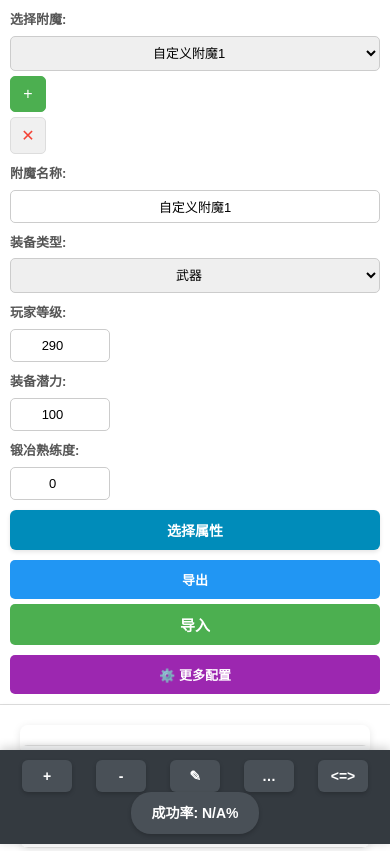
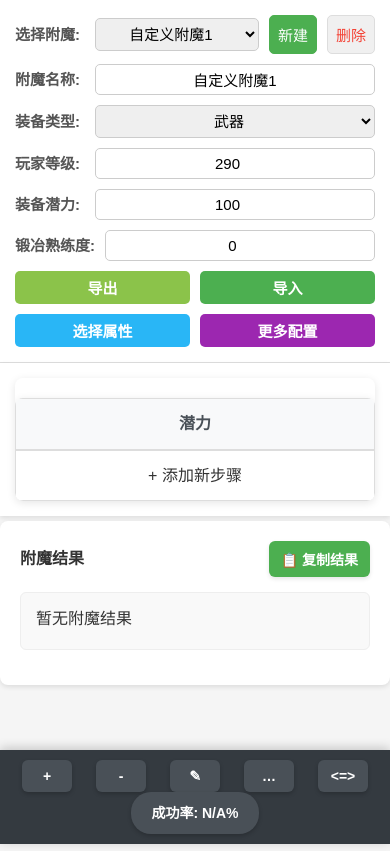
Before and after one commit to sunny-wind-i/Toram-EnchantmentSimulator, a plain HTML site: page EnchantmentSimulator.html in a window 390 px wide. Shown: the top 851 px of the page. Drawn offline with Linux system fonts and the light colour scheme.

Commit message:
feat: 改进UI-3

```diff
--- a/EnchantmentSimulator.html
+++ b/EnchantmentSimulator.html
@@ -13,23 +13,35 @@
     <!-- 基础信息区 -->
     <div class="basic-info-section">
         <div class="basic-info-container">
-            <!-- 第一行：附魔选择和操作 -->
-            <div class="basic-info-row">
+            <!-- 电脑端第一行：选择附魔、新建、删除、附魔名称 -->
+            <!-- 手机端第一行：选择附魔、新建、删除 -->
+            <!-- 手机端第二行：附魔名称 -->
+            <div class="basic-info-row row-1">
                 <div class="basic-info-group">
                     <label for="enchantmentSelector">选择附魔:</label>
                     <select id="enchantmentSelector"></select>
-                    <button id="newEnchantmentBtn" class="icon-btn primary" title="新建">&#43;</button>
-                    <button id="deleteEnchantmentBtn" class="icon-btn danger" title="删除">&#10005;</button>
+                    <button id="newEnchantmentBtn" class="icon-btn primary" title="新建附魔">新建</button>
+                    <button id="deleteEnchantmentBtn" class="icon-btn danger" title="删除附魔">删除</button>
                 </div>
 
+                <div class="basic-info-group desktop-only">
+                    <label for="enchantmentName">附魔名称:</label>
+                    <input type="text" id="enchantmentName" value="自定义附魔1">
+                </div>
+            </div>
+
+            <!-- 手机端第二行：附魔名称 -->
+            <div class="basic-info-row row-2 mobile-only">
                 <div class="basic-info-group">
                     <label for="enchantmentName">附魔名称:</label>
                     <input type="text" id="enchantmentName" value="自定义附魔1">
                 </div>
             </div>
 
-            <!-- 第二行：装备和角色信息 -->
-            <div class="basic-info-row">
+            <!-- 电脑端第二行：装备类型、玩家等级、装备潜力、锻冶熟练度 -->
+            <!-- 手机端第三行：装备类型、玩家等级 -->
+            <!-- 手机端第四行：装备潜力、锻冶熟练度 -->
+            <div class="basic-info-row row-3">
                 <div class="basic-info-group">
                     <label for="equipmentType">装备类型:</label>
                     <select id="equipmentType">
@@ -43,30 +55,53 @@
                     <input type="number" id="playerLevel" min="200" value="290">
                 </div>
 
+                <div class="basic-info-group desktop-only">
+                    <label for="equipmentPotential">装备潜力:</label>
+                    <input type="number" id="equipmentPotential" min="1" value="100">
+                </div>
+
+                <div class="basic-info-group desktop-only">
+                    <label for="smithingLevel">锻冶熟练度:</label>
+                    <input type="number" id="smithingLevel" min="0" value="0">
+                </div>
+            </div>
+
+            <!-- 手机端第四行：装备潜力、锻冶熟练度 -->
+            <div class="basic-info-row row-4 mobile-only">
                 <div class="basic-info-group">
                     <label for="equipmentPotential">装备潜力:</label>
                     <input type="number" id="equipmentPotential" min="1" value="100">
                 </div>
-            </div>
 
-            <!-- 第三行：技能和操作按钮 -->
-            <div class="basic-info-row">
                 <div class="basic-info-group">
                     <label for="smithingLevel">锻冶熟练度:</label>
                     <input type="number" id="smithingLevel" min="0" value="0">
                 </div>
+            </div>
 
-                <div class="basic-info-group">
-                    <button id="selectPropertiesBtn" class="select-properties-btn">选择属性</button>
-                </div>
-
+            <!-- 电脑端第三行：导入、导出、属性选择、更多配置 -->
+            <!-- 手机端第五行：导入、导出 -->
+            <!-- 手机端第六行：属性选择、更多配置 -->
+            <div class="basic-info-row row-5">
                 <div class="basic-info-group">
                     <button id="exportBtn" class="export-btn">导出</button>
                     <button id="importBtn" class="import-btn">导入</button>
                 </div>
 
+                <div class="basic-info-group desktop-only">
+                    <button id="selectPropertiesBtn" class="select-properties-btn">选择属性</button>
+                </div>
+
+                <div class="basic-info-group desktop-only">
+                    <button id="moreConfigBtn" class="more-config-btn">⚙️ 更多配置</button>
+                </div>
+            </div>
+
+            <!-- 手机端第六行：属性选择、更多配置 -->
+            <div class="basic-info-row row-6 mobile-only">
                 <div class="basic-info-group">
-                    <button id="moreConfigBtn" class="more-config-btn">⚙️ 更多配置</button>
+                    <button id="selectPropertiesBtn" class="select-properties-btn">选择属性</button>
+                    <button id="moreConfigBtn" class="more-config-btn">更多配置</button>
                 </div>
             </div>
         </div>
--- a/css/EnchantmentSimulator.css
+++ b/css/EnchantmentSimulator.css
@@ -31,12 +31,13 @@ body {
     flex-wrap: wrap;
     gap: 15px;
     align-items: center;
+    justify-content: center;
 }
 
 .basic-info-group {
     display: flex;
     align-items: center;
-    gap: 8px;
+    gap: 15px;
     flex-wrap: nowrap;
 }
 
@@ -44,7 +45,7 @@ body {
     font-weight: 600;
     white-space: nowrap;
     color: #555;
-    font-size: 14px;
+    font-size: 15px;
 }
 
 .basic-info-group input,
@@ -52,7 +53,7 @@ body {
     padding: 8px 10px;
     border: 1px solid #ccc;
     border-radius: 5px;
-    font-size: 14px;
+    font-size: 15px;
     text-align: center;
     min-width: 60px;
 }
@@ -72,12 +73,13 @@ body {
     border-radius: 5px;
     padding: 8px 12px;
     cursor: pointer;
-    font-size: 16px;
+    font-size: 15px;
     display: flex;
     align-items: center;
     justify-content: center;
     transition: all 0.2s ease;
     min-width: 40px;
+    font-weight: 500;
 }
 
 .icon-btn:hover {
@@ -104,139 +106,236 @@ body {
     background-color: #ffebee;
 }
 
+/* 统一使用更多配置按钮样式 */
+.more-config-btn,
 .export-btn,
-.import-btn {
-    background-color: #2196F3;
+.import-btn,
+.select-properties-btn {
     color: white;
     border: none;
     padding: 8px 12px;
     text-align: center;
     text-decoration: none;
     display: inline-block;
-    font-size: 14px;
+    font-size: 15px;
     cursor: pointer;
     border-radius: 5px;
     display: flex;
     align-items: center;
+    justify-content: center;
     gap: 5px;
     transition: all 0.2s ease;
     font-weight: 600;
-}
-
-.export-btn:hover {
-    background-color: #0b7dda;
-    transform: translateY(-2px);
-}
-
-.import-btn:hover {
-    background-color: #0b7dda;
-    transform: translateY(-2px);
-}
-
-.select-properties-btn {
-    padding: 8px 16px;
-    background-color: #008CBA;
-    color: white;
-    border: none;
-    border-radius: 5px;
-    cursor: pointer;
-    font-size: 14px;
-    font-weight: 600;
-    transition: all 0.2s ease;
-    display: flex;
-    align-items: center;
-    gap: 8px;
-    box-shadow: 0 2px 4px rgba(0, 0, 0, 0.1);
-}
-
-.select-properties-btn:hover {
-    background-color: #007B9A;
-    transform: translateY(-2px);
-    box-shadow: 0 4px 8px rgba(0, 0, 0, 0.15);
-}
-
+    min-width: 60px;
+}
+
+/* 默认紫色背景 */
 .more-config-btn {
     background-color: #9c27b0;
-    color: white;
-    border: none;
-    padding: 8px 12px;
-    text-align: center;
-    text-decoration: none;
-    display: inline-block;
-    font-size: 14px;
-    cursor: pointer;
-    border-radius: 5px;
-    display: flex;
-    align-items: center;
-    gap: 5px;
-    transition: all 0.2s ease;
-    font-weight: 600;
 }
 
 .more-config-btn:hover {
     background-color: #7b1fa2;
     transform: translateY(-2px);
+    box-shadow: 0 4px 8px rgba(0, 0, 0, 0.1);
+}
+
+/* 特定按钮颜色覆盖 */
+.export-btn {
+    background-color: #8bc34a; /* 浅绿色 */
+    padding: 8px 12px; /* 修复：确保与其他按钮有相同的padding */
+}
+
+.export-btn:hover {
+    background-color: #7cb342;
+    transform: translateY(-2px);
+    box-shadow: 0 4px 8px rgba(0, 0, 0, 0.1);
+}
+
+.import-btn {
+    background-color: #8bc34a; /* 浅绿色 */
+    padding: 8px 12px; /* 修复：确保与其他按钮有相同的padding */
+}
+
+.import-btn:hover {
+    background-color: #7cb342;
+    transform: translateY(-2px);
+    box-shadow: 0 4px 8px rgba(0, 0, 0, 0.1);
+}
+
+.select-properties-btn {
+    background-color: #29b6f6; /* 天蓝色 */
+    min-width: 100px;
+}
+
+.select-properties-btn:hover {
+    background-color: #039be5;
+    transform: translateY(-2px);
+    box-shadow: 0 4px 8px rgba(0, 0, 0, 0.1);
+}
+
+/* 样式已合并到上面的统一按钮样式中 */
+
+/* 桌面端专用 */
+.desktop-only {
+    display: flex;
+    align-items: center;
+    gap: 15px;
+}
+
+/* 移动端专用 */
+.mobile-only {
+    display: none;
 }
 
 /* 响应式设计 - 平板 */
 @media (max-width: 1024px) {
+    .basic-info-section {
+        padding: 15px;
+    }
+
+    .basic-info-container {
+        gap: 12px;
+    }
+
     .basic-info-row {
+        gap: 12px;
+        align-items: center;
+        justify-content: center;
+    }
+
+    .basic-info-group {
         gap: 10px;
     }
 
-    .basic-info-group {
-        gap: 5px;
-    }
-
     .basic-info-group label {
-        font-size: 13px;
+        font-size: 15px;
     }
 
     .basic-info-group input,
     .basic-info-group select {
         padding: 6px 8px;
-        font-size: 13px;
+        font-size: 15px;
     }
 
     .icon-btn {
         padding: 6px 10px;
-        font-size: 14px;
+        font-size: 15px;
         min-width: 36px;
     }
 
+    /* 确保导出、导入、选择属性和更多配置按钮在平板上的样式一致 */
     .export-btn,
     .import-btn,
     .select-properties-btn,
     .more-config-btn {
         padding: 6px 10px;
-        font-size: 13px;
+        font-size: 15px;
+    }
+
+    .export-btn,
+    .import-btn,
+    .select-properties-btn,
+    .more-config-btn {
+        padding: 6px 10px;
+        font-size: 15px;
     }
 }
 
 /* 响应式设计 - 手机 */
 @media (max-width: 768px) {
     .basic-info-section {
-        padding: 12px;
+        padding: 15px;
     }
 
     .basic-info-container {
         gap: 12px;
+    }
+
+    .basic-info-row {
+        flex-direction: row;
+        flex-wrap: wrap;
+        gap: 12px;
+        justify-content: flex-start; /* 在手机端不居中，保持左对齐 */
+    }
+
+    .basic-info-group {
+        gap: 10px;
+    }
+
+    .basic-info-group label {
+        font-size: 15px;
+        min-width: 60px;
+    }
+
+    .basic-info-group input,
+    .basic-info-group select {
+        padding: 6px 8px;
+        font-size: 15px;
+        min-width: 70px;
+    }
+
+    /* 隐藏桌面端专用元素 */
+    .desktop-only {
+        display: none !important;
+    }
+
+    /* 显示移动端专用元素 */
+    .mobile-only {
+        display: flex !important;
+        align-items: center;
+        gap: 10px;
+        width: 100%;
+    }
+
+    .mobile-only.row-2,
+    .mobile-only.row-4 {
+        width: 100%;
+    }
+
+    /* 确保移动端按钮在同一行 */
+    .mobile-only .basic-info-group {
+        flex: 1;
+        justify-content: center;
+    }
+
+    /* 统一按钮样式响应式 */
+    .export-btn,
+    .import-btn,
+    .select-properties-btn,
+    .more-config-btn {
+        padding: 6px 10px;
+        font-size: 15px;
+        gap: 5px;
+    }
+}
+
+/* 响应式设计 - 小手机 */
+@media (max-width: 480px) {
+    .basic-info-section {
+        padding: 15px;
+    }
+
+    .basic-info-container {
+        gap: 10px;
     }
 
     .basic-info-row {
         flex-direction: column;
         align-items: stretch;
         gap: 10px;
+        justify-content: flex-start; /* 在小屏幕上保持左对齐 */
     }
 
     .basic-info-group {
         flex-wrap: wrap;
         justify-content: space-between;
+        gap: 10px;
     }
 
     .basic-info-group label {
-        font-size: 14px;
-        min-width: 80px;
+        font-size: 15px;
+        min-width: 70px;
     }
 
     .basic-info-group input,
@@ -245,56 +344,38 @@ body {
         min-width: 100px;
     }
 
-    /* 在移动端隐藏部分标签以节省空间 */
-    .basic-info-group .mobile-hide {
-        display: none;
-    }
-}
-
-/* 响应式设计 - 小手机 */
-@media (max-width: 480px) {
-    .basic-info-section {
-        padding: 10px;
-    }
-
-    .basic-info-container {
-        gap: 10px;
-    }
-
-    .basic-info-group {
-        flex-direction: column;
-        align-items: flex-start;
-        gap: 5px;
-    }
-
-    .basic-info-group label {
-        font-size: 13px;
-        margin-bottom: 0;
-    }
-
-    .basic-info-group input,
-    .basic-info-group select {
-        width: 100%;
-        padding: 8px;
-    }
-
     .icon-btn {
         padding: 8px;
-        font-size: 16px;
-    }
-
+        font-size: 15px;
+    }
+
+    /* 统一所有主要按钮样式 */
     .export-btn,
     .import-btn,
     .select-properties-btn,
     .more-config-btn {
-        width: 100%;
+        flex: 1;
         justify-content: center;
-        padding: 10px;
+        padding: 8px;
+        gap: 5px;
+        font-size: 15px;
+        min-width: auto;
     }
 
     /* 隐藏工作区顶部的选择属性按钮，因为已经在基础信息区域有了 */
     .workspace-header {
         display: none;
+    }
+
+    /* 确保移动端按钮在同一行 */
+    .mobile-only .basic-info-group {
+        flex: 1;
+        justify-content: center;
+    }
+
+    /* 减小移动端按钮之间的间距 */
+    .mobile-only {
+        gap: 10px;
     }
 }
 
@@ -432,69 +513,19 @@ body {
 /* 工作区 */
 .workspace-section {
     background-color: #fff;
-    padding: 20px;
+    padding: 15px;
     margin-bottom: 5px;
     /* 为悬浮工具栏留出空间 */
     box-shadow: 0 2px 5px rgba(0, 0, 0, 0.1);
 }
 
-.workspace-header {
-    display: flex;
-    justify-content: space-between;
-    align-items: center;
-    margin-bottom: 20px;
-    flex-wrap: wrap;
-    gap: 15px;
-    padding-bottom: 15px;
-    border-bottom: 1px solid #eee;
-}
-
-.select-properties-btn {
-    padding: 10px 20px;
-    background-color: #008CBA;
-    color: white;
-    border: none;
-    border-radius: 6px;
-    cursor: pointer;
-    font-size: 14px;
-    font-weight: 600;
-    transition: all 0.2s ease;
-    display: flex;
-    align-items: center;
-    gap: 8px;
-    box-shadow: 0 2px 4px rgba(0, 0, 0, 0.1);
-}
-
-.select-properties-btn:hover {
-    background-color: #007B9A;
-    transform: translateY(-2px);
-    box-shadow: 0 4px 8px rgba(0, 0, 0, 0.15);
-}
-
-.view-mode-selector {
-    display: flex;
-}
-
-.view-mode-btn {
-    padding: 10px 16px;
-    border: 1px solid #ddd;
-    background-color: #f5f5f5;
-    cursor: pointer;
-    transition: all 0.2s ease;
-}
-
-.view-mode-btn.active {
-    background-color: #008CBA;
-    color: white;
-    border-color: #008CBA;
-}
-
-.view-mode-btn:first-child {
-    border-radius: 5px 0 0 5px;
-}
-
-.view-mode-btn:last-child {
-    border-radius: 0 5px 5px 0;
+/* 结果展示区 */
+.result-section {
+    background-color: #fff;
+    padding: 15px;
+    margin-top: 5px;
+    border-radius: 8px;
+    box-shadow: 0 2px 5px rgba(0, 0, 0, 0.1);
 }
 
 /* 表格样式 */
@@ -1537,6 +1568,16 @@ body {
     margin-bottom: 0;
 }
 
+/* 确保小手机设备上的导出、导入、选择属性和更多配置按钮样式与较大移动设备一致 */
+.export-btn,
+.import-btn,
+.select-properties-btn,
+.more-config-btn {
+    padding: 6px 10px;
+    font-size: 15px;
+    gap: 5px;
+}
+
 /* 包含无效步骤的重复步骤控制行样式 */
 .repeat-control-row.invalid td {
     background-color: #ff9999;
```
